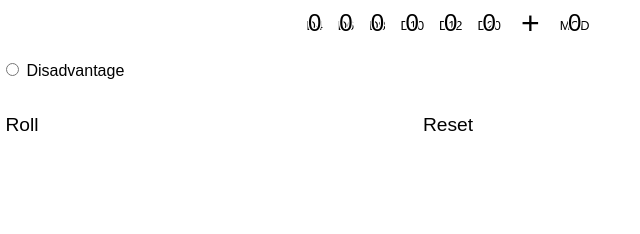
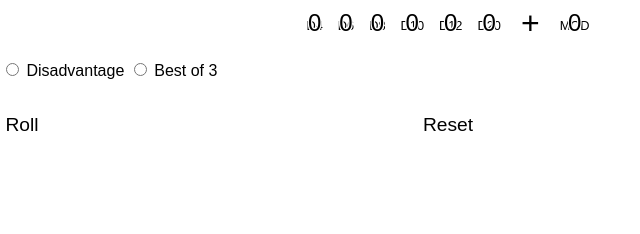
Before and after one commit to JasonCostanza/Dice-Vault, a plain HTML site: page vault.html in a window 1280 px wide. Shown: the part 354-588 px from the top of the page, 192-832 px from the left. Drawn offline with Linux system fonts and the light colour scheme.

Commit message:
Add best-of-three type

```diff
--- a/vault.html
+++ b/vault.html
@@ -78,6 +78,8 @@
                     <label for="advantage">Advantage</label>
                     <input type="radio" id="disadvantage" name="roll-type" value="disadvantage">
                     <label for="disadvantage">Disadvantage</label>
+                    <input type="radio" id="best-of-three" name="roll-type" value="best-of-three">
+                    <label for="best-of-three">Best of 3</label>
                 </div>
             </div>
 
```
